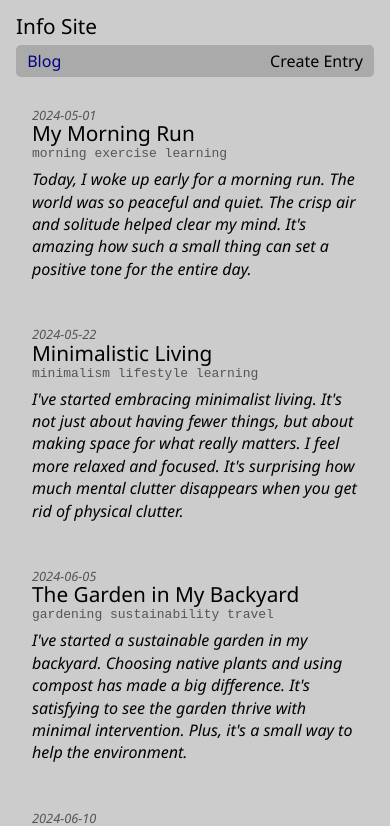
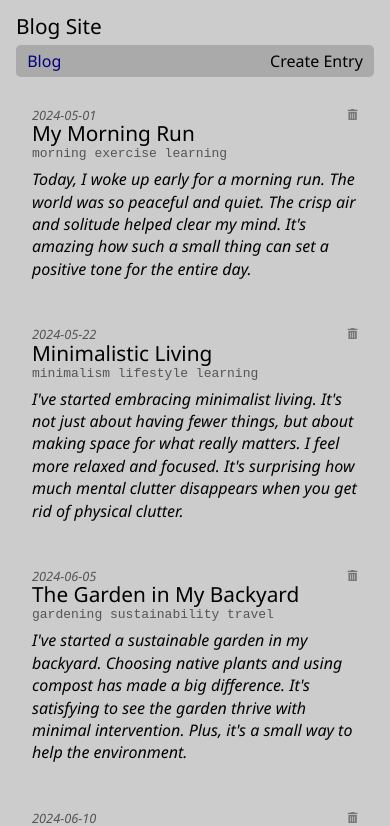
Before and after one commit to edwardtanguay/coding-challenge-react-blogsite-calimoto, a React (Vite) app: page /blog in a window 390 px wide. Shown: the top 826 px of the page. Built offline with nearby package versions, Linux system fonts and the light colour scheme.

Commit message:
test for cell phone

```diff
--- a/index.html
+++ b/index.html
@@ -4,7 +4,7 @@
 		<meta charset="UTF-8" />
 		<link rel="icon" type="image/svg+xml" href="/vite.svg" />
 		<meta name="viewport" content="width=device-width, initial-scale=1.0" />
-		<title>Info Site</title>
+		<title>Blog Site</title>
 	</head>
 	<body>
 		<div id="root"></div>
--- a/package.json
+++ b/package.json
@@ -14,6 +14,7 @@
 		"dayjs": "^1.11.10",
 		"react": "^18.2.0",
 		"react-dom": "^18.2.0",
+		"react-icons": "^5.2.1",
 		"react-router-dom": "^6.18.0"
 	},
 	"devDependencies": {
--- a/src/components/Header.tsx
+++ b/src/components/Header.tsx
@@ -3,7 +3,7 @@ import { Nav } from "./Nav";
 export const Header = () => {
 	return (
 		<>
-			<h1>Info Site</h1>
+			<h1>Blog Site</h1>
 			<Nav/>
 		</>
 	);
--- a/src/pages/PageBlog.tsx
+++ b/src/pages/PageBlog.tsx
@@ -1,21 +1,28 @@
 import { useState } from "react";
 import { BlogEntry } from "../types";
 import _initialBlogEntries from "../data/blogEntries.json";
+import { FaTrashAlt } from "react-icons/fa";
 
-const initialBlogEntries = _initialBlogEntries.sort((a, b) => a.date > b.date ? 1 : -1);
+const initialBlogEntries = _initialBlogEntries.sort((a, b) =>
+	a.date > b.date ? 1 : -1
+);
 
 export const PageBlog = () => {
-	const [blogEntries] =
-		useState<BlogEntry[]>(initialBlogEntries);
+	const [blogEntries] = useState<BlogEntry[]>(initialBlogEntries);
 
 	return (
 		<>
 			{blogEntries.map((blogEntry, index) => {
 				return (
 					<div key={index} className="blogEntry">
-						<div className="date">{blogEntry.date}</div>
+						<div className="blogEntryHeader">
+							<div className="date">{blogEntry.date}</div>
+							<div className="deleteIcon">
+								<FaTrashAlt />
+							</div>
+						</div>
 						<div className="title">{blogEntry.title}</div>
-						<div className="tags">{blogEntry.tags.join(' ')}</div>
+						<div className="tags">{blogEntry.tags.join(" ")}</div>
 						<div className="body">{blogEntry.body}</div>
 					</div>
 				);
--- a/src/styles/index.scss
+++ b/src/styles/index.scss
@@ -10,7 +10,7 @@ body {
 		nav {
 			margin-bottom: 1rem;
 			background-color: #aaa;
-			padding: 0.5rem .7rem;
+			padding: 0.5rem 0.7rem;
 			border-radius: 0.3rem;
 
 			ul {
@@ -41,25 +41,36 @@ body {
 		.blogEntry {
 			background-color: #ccc;
 			padding: 1rem;
-			border-radius: .5rem;
+			border-radius: 0.5rem;
 			margin-bottom: 1rem;
 
-			.date {
-				font-size: .8rem;
-				color: #555;
-				margin-bottom: .1rem;
-				font-style: italic;
+			.blogEntryHeader {
+				display: flex;
+				justify-content: space-between;
+				.date {
+					font-size: 0.8rem;
+					color: #555;
+					margin-bottom: 0.1rem;
+					font-style: italic;
+				}
+				.deleteIcon {
+					color: #777;
+					font-size: 0.7rem;
+					&:hover {
+						color: darkred;
+					}
+				}
 			}
 
 			.title {
 				font-size: 1.3rem;
-				margin-bottom: .2rem;
+				margin-bottom: 0.2rem;
 			}
 
 			.tags {
 				font-family: monospace;
 				color: #555;
-				margin-bottom: .5rem;
+				margin-bottom: 0.5rem;
 			}
 
 			.body {
@@ -92,7 +103,7 @@ body {
 			margin: 0 auto;
 			background-color: #ddd;
 			padding: 1rem;
-			border-radius: .5rem;
+			border-radius: 0.5rem;
 			h1 {
 				font-size: 1.5rem;
 				margin-bottom: 1rem;
```
Also changed, not shown: 1 other file (tests, documents, lock files or other folders).
